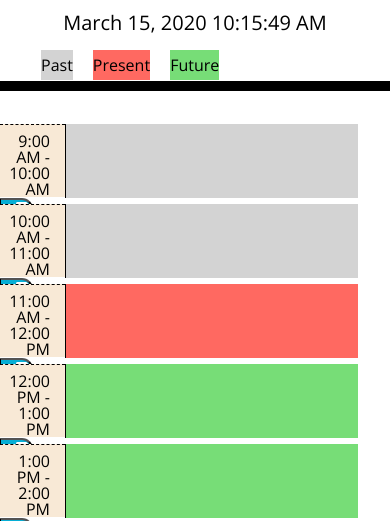
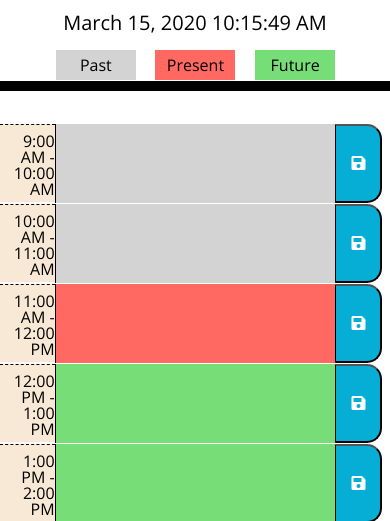
Before and after one commit to BBoutet1/Day_planner, a plain HTML site: page index.html in a window 390 px wide. Shown: the part 254-775 px from the top of the page. Drawn offline with nearby package versions, Linux system fonts and the light colour scheme.

Commit message:
responsive for xs screen

```diff
--- a/Develop/style.css
+++ b/Develop/style.css
@@ -3,6 +3,7 @@ body {
   font-size: 16px;
   line-height: 1;
   margin-bottom: 10px;
+  min-width: 365px;
 }
 
 
@@ -83,6 +84,26 @@ textarea{
 /* Legend column */
 div p{
   line-height: 30px;
- margin-left: 10px;
- margin-right: 10px;
+  width: 80px;
+  margin-right: 50px;
 }
+
+/** small screen **/
+@media screen and (max-width: 420px) {
+  textarea.col-9 {
+    max-width: 72%;
+  }
+  button.saveBtn{
+    max-width: 14%;;
+  }
+  label.hour.col-2.text-right {
+    max-width: 14%;
+    padding-right: 0px;
+  }
+  div p{
+    line-height: 30px;
+    width: 80px;
+    margin-right:3%;
+    margin-left: 3%;
+  }
+}
--- a/index.html
+++ b/index.html
@@ -27,15 +27,16 @@
       <p class="lead">A simple calendar app for scheduling your work day</p>
       <p id="currentDay" class="lead"></p>
       <!-- Color code legend -->
-      <div class="row legend text-center">
-        <p class="past">Past</p>
-        <p class="present">Present</p>
-        <p class="future">Future</p>
+      <div class="container-fluid">
+        <div class ="row clearfix tex-center legend">
+          <p class="past">Past</p>
+          <p class="present">Present</p>
+          <p class="future">Future</p>
+        </div>
       </div>
     </header>
     <div class="container">
       <!-- Timeblocks generated here -->
-
     </div>
       <script src="https://code.jquery.com/jquery-3.4.1.min.js"></script>
       <script src="https://cdnjs.cloudflare.com/ajax/libs/moment.js/2.24.0/moment.min.js"></script>
```
